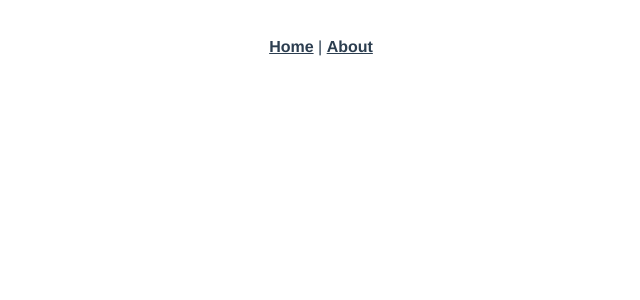
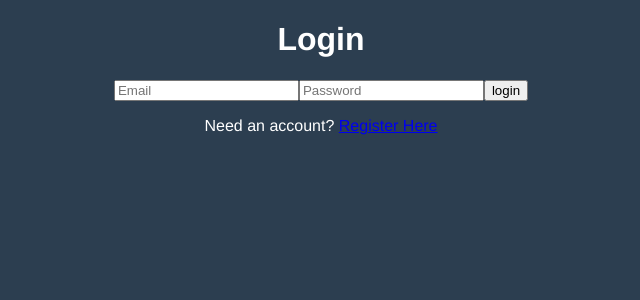
Before and after one commit to yaswankar/zing, a Vue app: page /login in a window 1280 px wide. Before the commit this address had no page. Shown: the top 300 px of the page, without its empty margins (319-959 px from the left). Built offline with nearby package versions, Linux system fonts and the light colour scheme; no server answers.

Commit message:
change: Setting up auth

```diff
--- a/package.json
+++ b/package.json
@@ -9,6 +9,7 @@
   },
   "dependencies": {
     "core-js": "^3.6.5",
+    "firebase": "^8.4.1",
     "vue": "^3.0.0",
     "vue-router": "^4.0.0-0",
     "vuex": "^4.0.0-0"
--- a/src/App.vue
+++ b/src/App.vue
@@ -1,30 +1,39 @@
 <template>
-  <div id="nav">
-    <router-link to="/">Home</router-link> |
-    <router-link to="/about">About</router-link>
-  </div>
   <router-view/>
 </template>
 
+<script>
+import {onBeforeMount} from 'vue';
+import { useRouter, useRoute} from 'vue-router';
+import firebase from 'firebase';
+
+export default {
+  setup() {
+    const router = useRouter();
+    const route = useRoute();
+
+    onBeforeMount(() => {
+      firebase.auth().onAuthStateChanged((user) => {
+        if(!user) {
+          router.replace('/login')
+        } else if(route.path == '/login' || route.path == '/register') {
+          router.replace('/');
+        }
+      })
+    })
+  }
+}
+</script>
 <style lang="scss">
+body {
+  background: #2c3e50;
+  color: #fff;
+}
 #app {
   font-family: Avenir, Helvetica, Arial, sans-serif;
   -webkit-font-smoothing: antialiased;
   -moz-osx-font-smoothing: grayscale;
   text-align: center;
-  color: #2c3e50;
 }
 
-#nav {
-  padding: 30px;
-
-  a {
-    font-weight: bold;
-    color: #2c3e50;
-
-    &.router-link-exact-active {
-      color: #42b983;
-    }
-  }
-}
 </style>
--- /dev/null
+++ b/src/layouts/MainLayout.vue
@@ -0,0 +1,17 @@
+<template>
+  <slot name="header">
+      <div>
+          <button class="logout" @click="logout">Logout</button>
+      </div>
+  </slot>
+</template>
+
+<script>
+export default {
+    name: 'main-layout'
+}
+</script>
+
+<style>
+
+</style>
--- a/src/main.js
+++ b/src/main.js
@@ -2,5 +2,19 @@ import { createApp } from 'vue'
 import App from './App.vue'
 import router from './router'
 import store from './store'
+import firebase from 'firebase';
+import firebaseService from './services/firebaseService';
 
-createApp(App).use(store).use(router).mount('#app')
+const firebaseConfig = {
+    apiKey: "AIzaSyB1e9fKVguI4tryfKOBwdYUzMDWB4tAlSs",
+    authDomain: "vue-chat-975c2.firebaseapp.com",
+    projectId: "vue-chat-975c2",
+    storageBucket: "vue-chat-975c2.appspot.com",
+    messagingSenderId: "853802741268",
+    appId: "1:853802741268:web:2ff2798ae0a2a0c8148101"
+  };
+
+  firebase.initializeApp(firebaseConfig);
+
+
+createApp(App).use(store).use(router).provide('$firebaseService', firebaseService).mount('#app')
--- a/src/router/index.js
+++ b/src/router/index.js
@@ -14,6 +14,16 @@ const routes = [
     // this generates a separate chunk (about.[hash].js) for this route
     // which is lazy-loaded when the route is visited.
     component: () => import(/* webpackChunkName: "about" */ '../views/About.vue')
+  },
+  {
+    path: '/login',
+    name: 'Login',
+    component: () => import('../views/Login.vue')
+  },
+  {
+    path: '/register',
+    name: 'Register',
+    component: () => import('../views/Register.vue')
   }
 ]
 
--- /dev/null
+++ b/src/services/firebaseService.js
@@ -0,0 +1,13 @@
+const firebase = require('firebase');
+
+class FirebaseService {
+    constructor() {
+        this.firebase = firebase;
+    }
+    logout() {
+        this.firebase.auth().signOut().then(() => console.log('Signed out'))
+        .catch(err=> alert(err.message));
+    }
+}
+
+export default new FirebaseService;
--- a/src/views/Home.vue
+++ b/src/views/Home.vue
@@ -1,18 +1,40 @@
 <template>
+ <!-- <main-layout> -->
+  <!-- <template v-slot:header></template> -->
   <div class="home">
-    <img alt="Vue logo" src="../assets/logo.png">
-    <HelloWorld msg="Welcome to Your Vue.js App"/>
+    <h1>Welcome to Zing</h1>
+    <br>
+    <button class="logout" @click="logout">Logout</button>
   </div>
+ <!-- </main-layout> -->
 </template>
 
 <script>
-// @ is an alias to /src
-import HelloWorld from '@/components/HelloWorld.vue'
+// import MainLayout from '../layouts/MainLayout.vue'
+import {ref, onBeforeMount} from 'vue';
+import firebase from 'firebase';
 
 export default {
-  name: 'Home',
-  components: {
-    HelloWorld
+  //  components: {
+  //   MainLayout
+  // },
+  setup() {
+    const name = ref('');
+
+    onBeforeMount(() => {
+      const user = firebase.auth().currentUser;
+      if(user) name.value = user.email.split('@')[0]
+    });
+
+    const logout = () => {
+      firebase .auth().signOut().then(() => console.log('Signed out'))
+      .catch(err=> alert(err.message));
+    }
+
+    return {
+      logout,
+      name
+    }
   }
 }
 </script>
--- /dev/null
+++ b/src/views/Login.vue
@@ -0,0 +1,38 @@
+<template>
+  <div class="login">
+      <h1>Login</h1>
+      <form @submit.prevent="login">
+          <input type="text" placeholder="Email" v-model="email"/>
+          <input type="password" placeholder="Password" v-model="password"/>
+          <input type="submit" value="login">
+          <p>Need an account? <router-link to="/register">Register Here</router-link></p>
+      </form>
+  </div>
+</template>
+
+<script>
+import {ref} from 'vue';
+import firebase from 'firebase';
+
+export default {
+    setup() {
+        const email = ref('');
+        const password = ref('');
+
+        const login = () => {
+            firebase.auth().signInWithEmailAndPassword(email.value.trim(), password.value).then(data =>
+                console.log(data)).catch(err => alert(err.message));
+            }
+
+        return {
+            login,
+            email,
+            password
+        }
+    }
+}
+</script>
+
+<style>
+
+</style>
--- /dev/null
+++ b/src/views/Register.vue
@@ -0,0 +1,39 @@
+<template>
+  <div class="register">
+      <h1>Register</h1>
+      <form @submit.prevent="Register">
+          <input type="text" placeholder="Email" v-model="email"/>
+          <input type="password" placeholder="Password" v-model="password"/>
+          <input type="submit" value="Register">
+          <p>Have an account? <router-link to="/login">Login Here</router-link></p>
+      </form>
+  </div>
+</template>
+
+<script>
+import firebase from 'firebase';
+import {ref} from 'vue';
+
+export default {
+    setup() {
+        const email = ref('');
+        const password = ref('');
+
+        const Register = () => {
+            console.log('email', email);
+            firebase.auth().createUserWithEmailAndPassword(email.value.trim(), password.value)
+            .then(user => alert(user))
+            .catch(err => alert(err.message));
+        }
+        return {
+            Register,
+            email,
+            password
+        }
+    }
+}
+</script>
+
+<style>
+
+</style>
```
Also changed, not shown: src/assets/logo.png (deleted).
